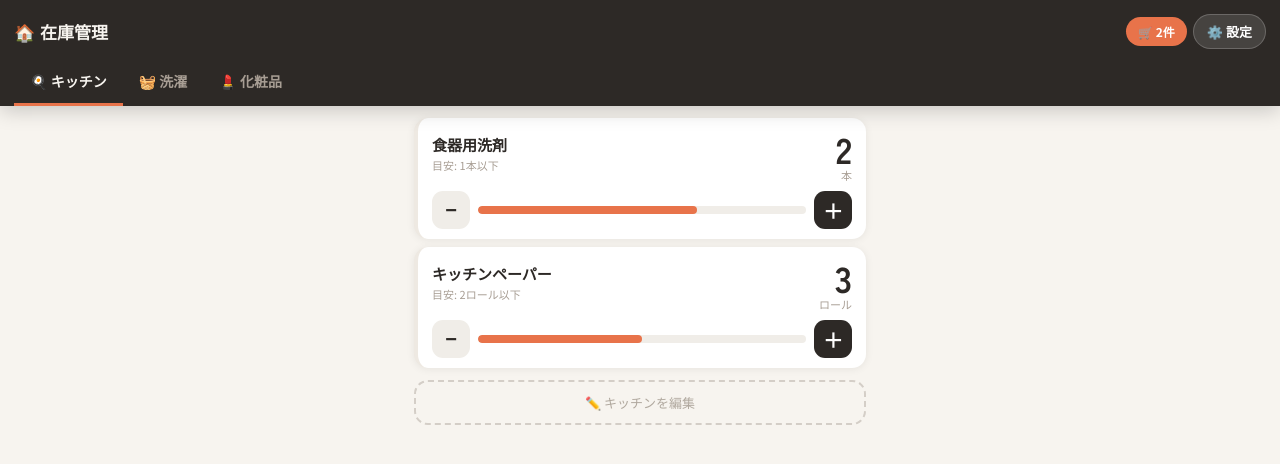
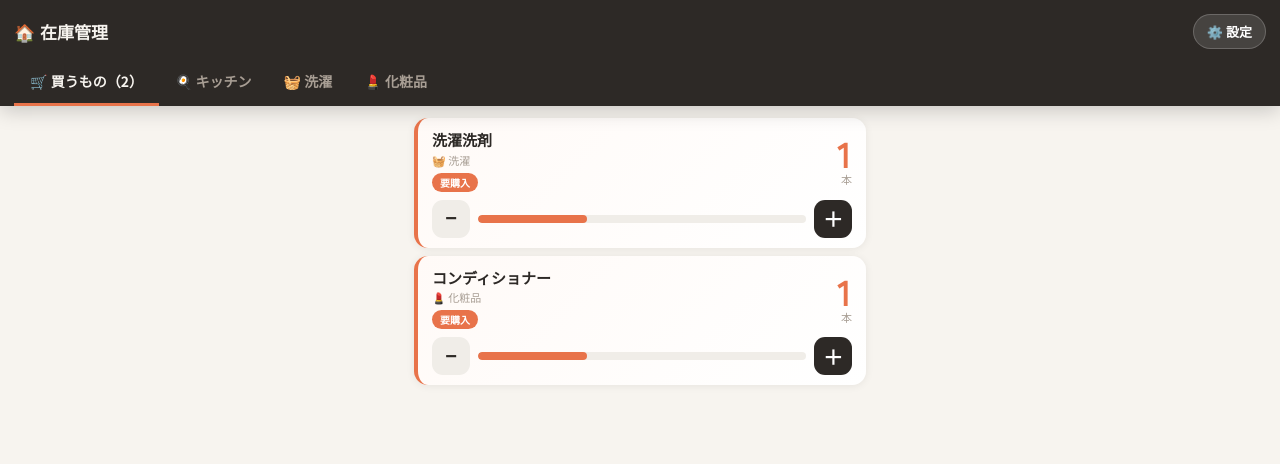
Before and after one commit to FightingKazuo/inventory-app, a React (Vite) app: page / in a window 1280 px wide. Shown: the top 464 px of the page. Built offline with nearby package versions, Linux system fonts and the light colour scheme.

Commit message:
App.jsx を更新

```diff
--- a/src/App.jsx
+++ b/src/App.jsx
@@ -58,11 +58,11 @@ export default function App() {
       if (saved) {
         setCats(saved.cats);
         setItems(saved.items);
-        setActiveTab(saved.cats[0]?.id);
+        setActiveTab("shop");
       } else {
         setCats(DEFAULT_CATEGORIES);
         setItems(DEFAULT_ITEMS);
-        setActiveTab("kitchen");
+        setActiveTab("shop");
       }
     })();
   }, []);
@@ -202,11 +202,31 @@ export default function App() {
   const allItemsWithPred = cats.flatMap(cat =>
     (items[cat.id] || []).map(item => ({ ...item, cat, pred: calcPrediction(item) }))
   );
-  const soonItems = allItemsWithPred.filter(i => i.pred && i.pred.daysLeft <= SOON_DAYS).sort((a, b) => a.pred.daysLeft - b.pred.daysLeft);
+  const soonItems = allItemsWithPred
+    .filter(i => i.pred && i.pred.daysLeft <= SOON_DAYS)
+    .sort((a, b) => a.pred.daysLeft - b.pred.daysLeft);
+  // 要購入アイテム（在庫 <= 購入目安）
   const shopItems = allItemsWithPred.filter(i => i.stock <= i.threshold);
+
+  // 通常タブのアイテム: 要購入 → そろそろ → 通常 の順にソート
+  const sortActiveItems = (rawItems) =>
+    [...rawItems].sort((a, b) => {
+      const aLow  = a.stock <= a.threshold ? 0 : 1;
+      const bLow  = b.stock <= b.threshold ? 0 : 1;
+      const aSoon = a.pred && a.pred.daysLeft <= SOON_DAYS ? 0 : 1;
+      const bSoon = b.pred && b.pred.daysLeft <= SOON_DAYS ? 0 : 1;
+      const aScore = aLow === 0 ? 0 : aSoon === 0 ? 1 : 2;
+      const bScore = bLow === 0 ? 0 : bSoon === 0 ? 1 : 2;
+      return aScore - bScore;
+    });
+
   const activeItems = activeTab === "soon"
     ? soonItems
-    : (items[activeTab] || []).map(item => ({ ...item, pred: calcPrediction(item) }));
+    : activeTab === "shop"
+    ? shopItems
+    : sortActiveItems(
+        (items[activeTab] || []).map(item => ({ ...item, pred: calcPrediction(item) }))
+      );
 
   return (
     <>
@@ -219,19 +239,17 @@ export default function App() {
           <div className="header-top">
             <div className="header-title">🏠 在庫管理</div>
             <div className="header-right">
-              {/* 買い物リストバッジ（件数だけ見せる） */}
-              {shopItems.length > 0 && (
-                <div className="shop-count-badge" onClick={() => setModal({ type: "settings" })}>
-                  🛒 {shopItems.length}件
-                </div>
-              )}
-              {/* 設定ボタン1つに統合 */}
               <button className="settings-btn" onClick={() => setModal({ type: "settings" })}>
                 ⚙️ 設定
               </button>
             </div>
           </div>
           <div className="tabs">
+            {/* 買うものタブ（常に表示） */}
+            <button className={`tab shop-tab ${activeTab === "shop" ? "active" : ""}`}
+              onClick={() => { setActiveTab("shop"); setEditMode(false); }}>
+              🛒 買うもの{shopItems.length > 0 ? `（${shopItems.length}）` : ""}
+            </button>
             {soonItems.length > 0 && (
               <button className={`tab alert ${activeTab === "soon" ? "active" : ""}`}
                 onClick={() => { setActiveTab("soon"); setEditMode(false); }}>
@@ -250,10 +268,13 @@ export default function App() {
         {/* コンテンツ */}
         <div className="content">
 
-          {/* そろそろ切れるタブ */}
-          {activeTab === "soon" && (
+          {/* 買うもの・そろそろ切れるタブ */}
+          {(activeTab === "soon" || activeTab === "shop") && (
             activeItems.length === 0
-              ? <div className="empty"><div className="empty-icon">✅</div><div>切れそうなものはありません</div></div>
+              ? <div className="empty">
+                  <div className="empty-icon">{activeTab === "shop" ? "✅" : "✅"}</div>
+                  <div>{activeTab === "shop" ? "買うものはありません" : "切れそうなものはありません"}</div>
+                </div>
               : activeItems.map(item => {
                   const isLow = item.stock <= item.threshold;
                   const catId = item.cat.id;
@@ -265,10 +286,14 @@ export default function App() {
                         <div className="item-info">
                           <div className="item-name">{item.name}</div>
                           <div className="item-meta">{item.cat.icon} {item.cat.label}</div>
-                          <div className={`pred-text ${item.pred.daysLeft <= 3 ? "warn" : ""}`}>
-                            あと約 {item.pred.daysLeft} 日
+                          {item.pred && (
+                            <div className={`pred-text ${item.pred.daysLeft <= 3 ? "warn" : ""}`}>
+                              あと約 {item.pred.daysLeft} 日
+                            </div>
+                          )}
+                          <div className="badges-row">
+                            {isLow ? <span className="low-badge">要購入</span> : <span className="soon-badge">⚠️ そろそろ</span>}
                           </div>
-                          {isLow ? <span className="low-badge">要購入</span> : <span className="soon-badge">⚠️ そろそろ</span>}
                         </div>
                         <div className="stock-area">
                           <div className={`stock-num ${isLow ? "low" : ""}`}>{item.stock}</div>
@@ -288,7 +313,7 @@ export default function App() {
           )}
 
           {/* 通常タブ */}
-          {activeTab !== "soon" && (
+          {activeTab !== "soon" && activeTab !== "shop" && (
             <>
               {activeItems.length === 0 && !editMode
                 ? <div className="empty"><div className="empty-icon">📦</div><div>アイテムがありません</div><div style={{ fontSize: 12, marginTop: 6 }}>下の「編集」から追加できます</div></div>
@@ -370,7 +395,7 @@ export default function App() {
           addItem={addItem} updateItem={updateItem}
           addPurchase={addPurchase} reuseHistory={reuseHistory} deleteHistory={deleteHistory}
           onScanFound={onScanFound}
-          shopItems={shopItems} toast_={toast_}
+          toast_={toast_}
           resetAllData={resetAllData} />
       )}
 
```
